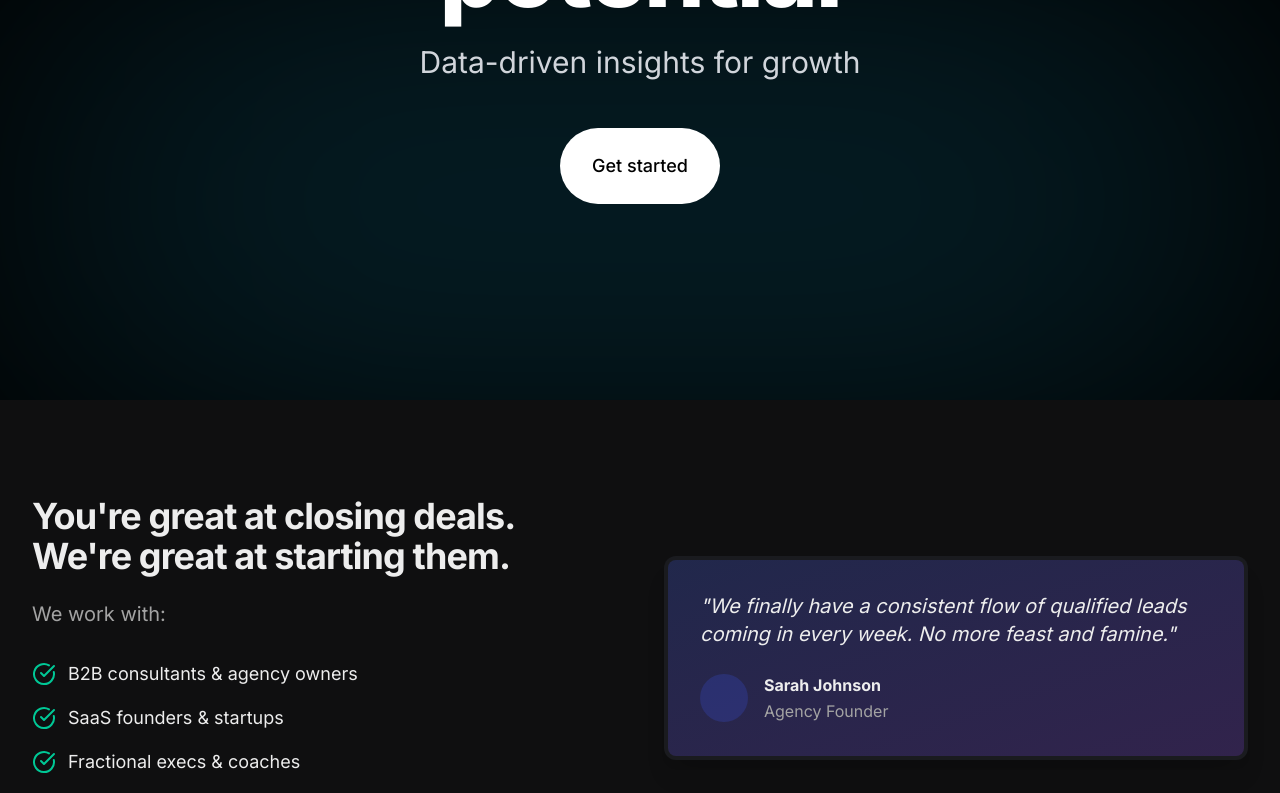
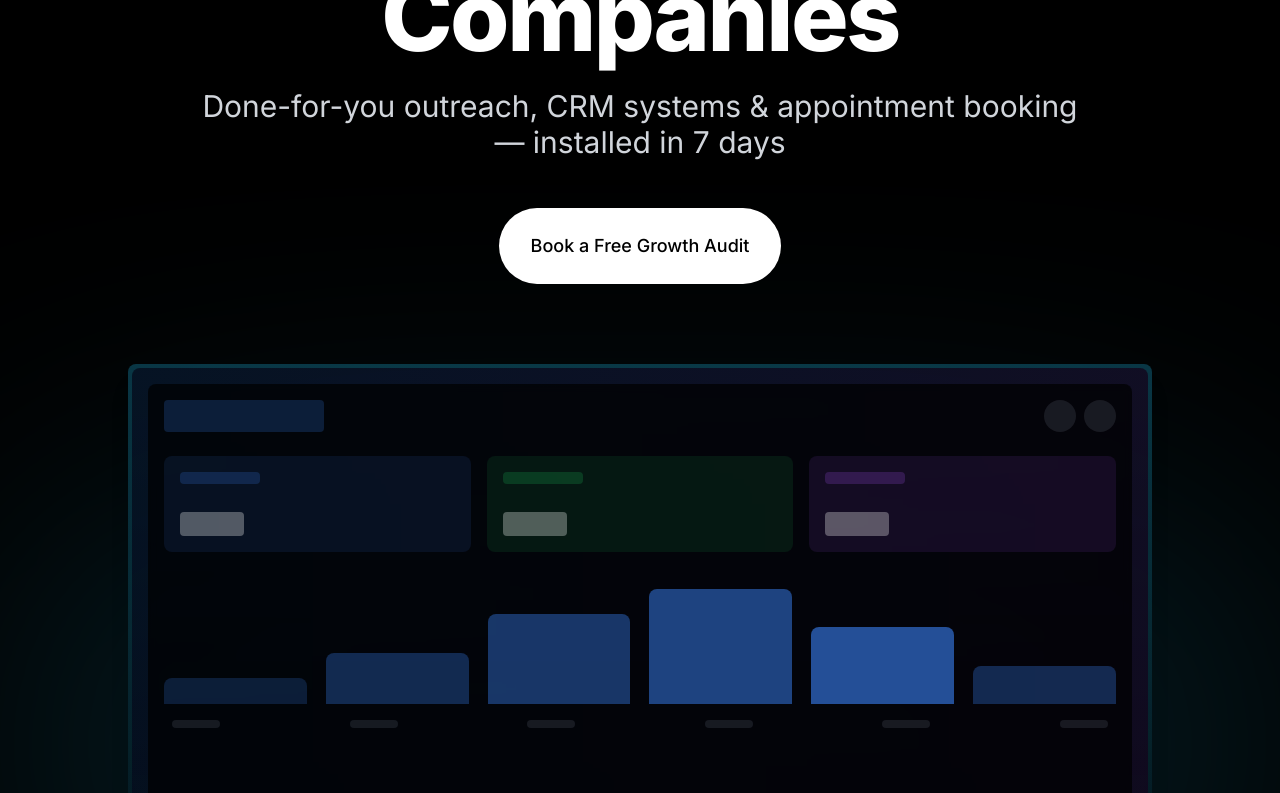
Before and after one commit to atharvv17/inbox-growth-architect, a React (Vite) app: page / in a window 1280 px wide. Shown: the part 400-1193 px from the top of the page. Built offline with nearby package versions, Linux system fonts and the light colour scheme.

Commit message:
Refactor: Update hero section content
Update the hero section's content and layout based on the user's specifications, including headline, subheading, CTA, and visual element.

```diff
--- a/src/components/HeroSection.tsx
+++ b/src/components/HeroSection.tsx
@@ -5,7 +5,7 @@ import { ArrowRight } from "lucide-react";
 
 const HeroSection: React.FC = () => {
   return (
-    <section className="relative min-h-screen flex items-center pt-20 overflow-hidden bg-black">
+    <section className="relative min-h-screen flex flex-col justify-center items-center pt-20 overflow-hidden bg-black">
       <div className="absolute inset-0 z-0">
         {/* Dark background with gradient glow */}
         <div className="absolute inset-0 bg-black"></div>
@@ -17,17 +17,76 @@ const HeroSection: React.FC = () => {
       <div className="container relative z-10 mx-auto px-4 flex flex-col items-center">
         <div className="max-w-4xl mx-auto text-center mb-12">
           <h1 className="text-5xl md:text-7xl lg:text-8xl font-extrabold mb-6 animate-fade-in text-white tracking-tight">
-            Unlock your potential
+            We Build Predictable Sales Pipelines for B2B Companies
           </h1>
           <p className="text-xl md:text-2xl lg:text-3xl text-gray-300 mb-12 animate-fade-in">
-            Data-driven insights for growth
+            Done-for-you outreach, CRM systems & appointment booking — installed in 7 days
           </p>
           <div className="flex justify-center">
             <Button
               className="bg-white hover:bg-white/90 text-black rounded-full text-lg px-8 py-6 h-auto"
               size="lg">
-              Get started
+              Book a Free Growth Audit
             </Button>
+          </div>
+        </div>
+
+        {/* Visual element below the text content */}
+        <div className="w-full max-w-5xl mx-auto mt-8 animate-fade-in">
+          <div className="relative bg-gradient-to-b from-[#1EAEDB]/30 to-transparent p-1 rounded-lg shadow-xl">
+            <div className="bg-black/80 rounded-lg overflow-hidden">
+              {/* Dashboard mockup or sales pipeline visual */}
+              <div className="relative aspect-[16/9] w-full">
+                <div className="absolute inset-0 bg-gradient-to-r from-blue-600/10 to-purple-600/10 p-4">
+                  <div className="bg-black/70 backdrop-blur-sm rounded-lg h-full w-full flex flex-col p-4">
+                    {/* Mock dashboard header */}
+                    <div className="flex justify-between items-center mb-6">
+                      <div className="bg-blue-500/20 h-8 w-40 rounded"></div>
+                      <div className="flex space-x-2">
+                        <div className="bg-gray-500/20 h-8 w-8 rounded-full"></div>
+                        <div className="bg-gray-500/20 h-8 w-8 rounded-full"></div>
+                      </div>
+                    </div>
+
+                    {/* Mock dashboard content */}
+                    <div className="grid grid-cols-3 gap-4 mb-6">
+                      <div className="bg-blue-500/10 rounded-lg p-4 h-24 flex flex-col justify-between">
+                        <div className="bg-blue-500/20 h-3 w-20 rounded"></div>
+                        <div className="bg-white/30 h-6 w-16 rounded"></div>
+                      </div>
+                      <div className="bg-green-500/10 rounded-lg p-4 h-24 flex flex-col justify-between">
+                        <div className="bg-green-500/20 h-3 w-20 rounded"></div>
+                        <div className="bg-white/30 h-6 w-16 rounded"></div>
+                      </div>
+                      <div className="bg-purple-500/10 rounded-lg p-4 h-24 flex flex-col justify-between">
+                        <div className="bg-purple-500/20 h-3 w-20 rounded"></div>
+                        <div className="bg-white/30 h-6 w-16 rounded"></div>
+                      </div>
+                    </div>
+
+                    {/* Mock pipeline visualization */}
+                    <div className="flex justify-between items-end h-32 mb-4">
+                      <div className="bg-blue-500/20 h-[20%] w-[15%] rounded-t-lg"></div>
+                      <div className="bg-blue-500/30 h-[40%] w-[15%] rounded-t-lg"></div>
+                      <div className="bg-blue-500/40 h-[70%] w-[15%] rounded-t-lg"></div>
+                      <div className="bg-blue-500/50 h-[90%] w-[15%] rounded-t-lg"></div>
+                      <div className="bg-blue-500/60 h-[60%] w-[15%] rounded-t-lg"></div>
+                      <div className="bg-blue-500/30 h-[30%] w-[15%] rounded-t-lg"></div>
+                    </div>
+
+                    {/* Mock labels */}
+                    <div className="flex justify-between px-2">
+                      <div className="bg-gray-500/20 h-2 w-12 rounded"></div>
+                      <div className="bg-gray-500/20 h-2 w-12 rounded"></div>
+                      <div className="bg-gray-500/20 h-2 w-12 rounded"></div>
+                      <div className="bg-gray-500/20 h-2 w-12 rounded"></div>
+                      <div className="bg-gray-500/20 h-2 w-12 rounded"></div>
+                      <div className="bg-gray-500/20 h-2 w-12 rounded"></div>
+                    </div>
+                  </div>
+                </div>
+              </div>
+            </div>
           </div>
         </div>
       </div>
```
